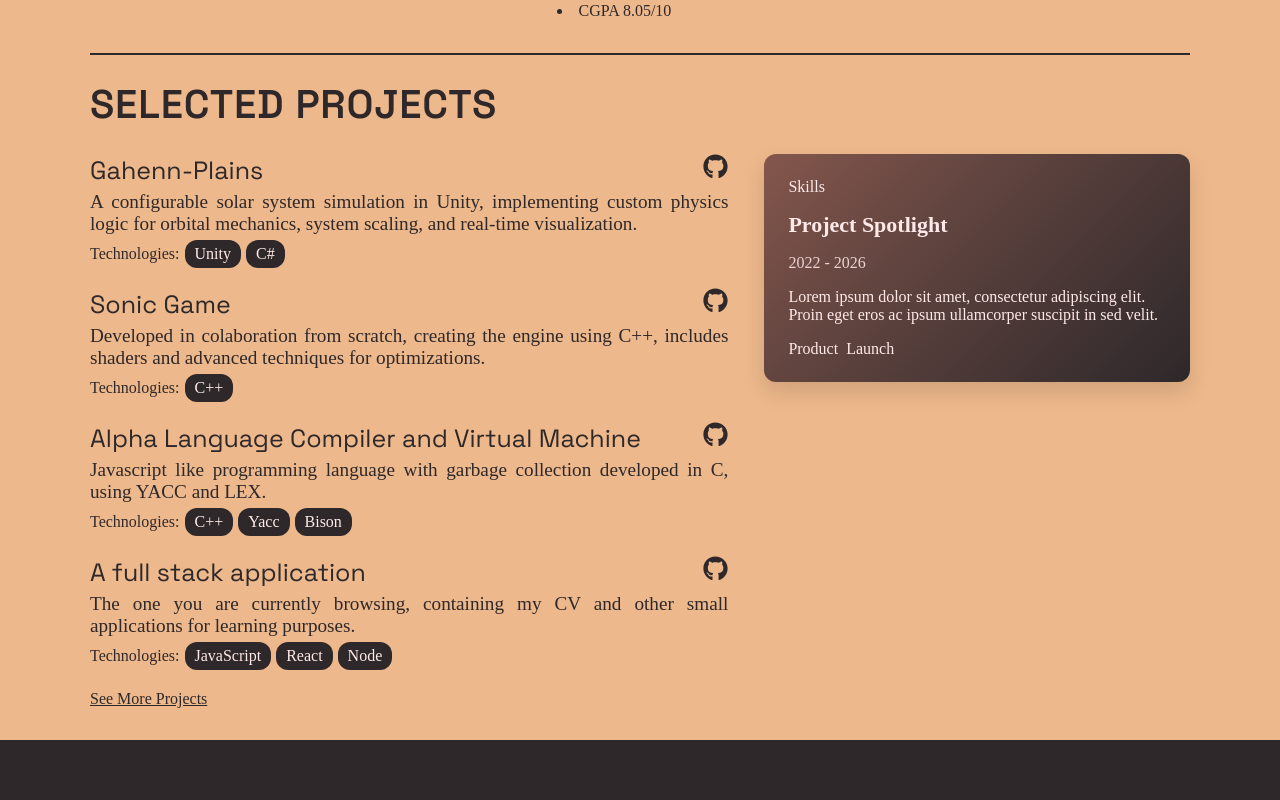
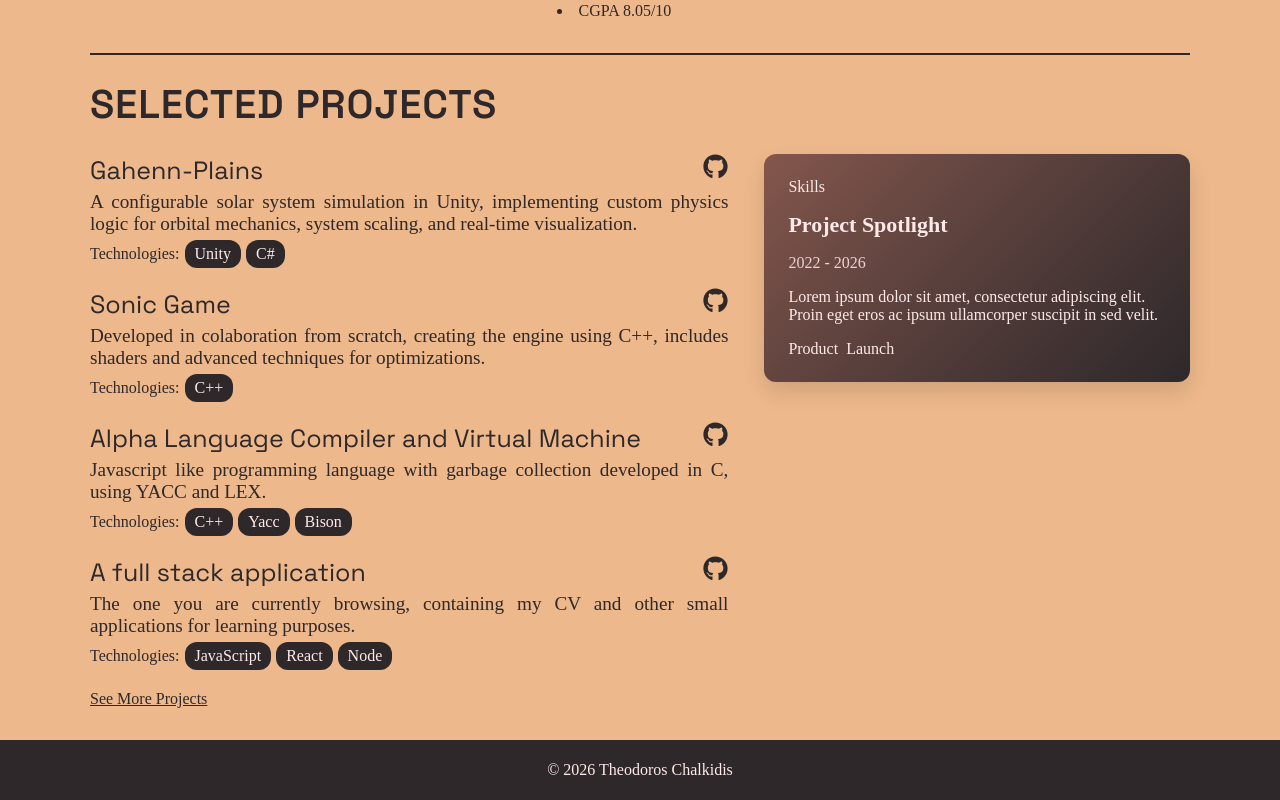
Before and after one commit to Dodos626/fullstack, a React (Vite) app in the folder frontend/: page / in a window 1280 px wide. Shown: the part 945-1745 px from the top of the page. Built offline with nearby package versions, Linux system fonts and the light colour scheme; no server answers.

Commit message:
added copyright lmao

```diff
--- a/frontend/src/components/footer/Footer.jsx
+++ b/frontend/src/components/footer/Footer.jsx
@@ -1,5 +1,9 @@
 import styles from './footer.module.css';
 
 export const Footer = () => {
-    return <div className={styles.footerBody}></div>;
+    return (
+        <div className={styles.footerBody}>
+            <div className={styles.footerText}>© 2026 Theodoros Chalkidis</div>
+        </div>
+    );
 };
--- a/frontend/src/components/footer/footer.module.css
+++ b/frontend/src/components/footer/footer.module.css
@@ -4,4 +4,9 @@
     display: flex;
     background: var(--nav-bg);
     color: var(--nav-text, #1a1a1a);
+    align-items: center;
+    justify-content: center;
 }
+
+.footerText {
+}
```
